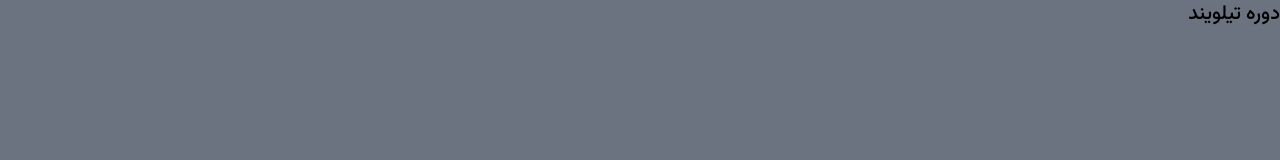
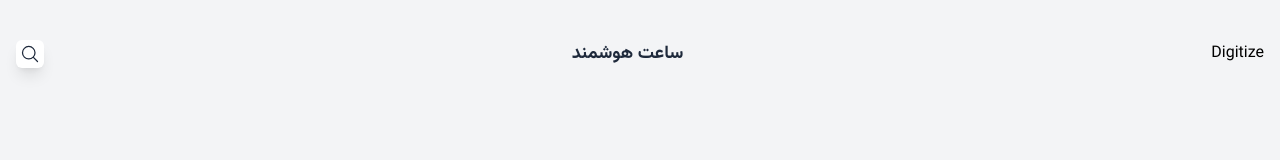
Before and after one commit to sajjadrahimi78/digitize-tailwind-project, a website: page public/index.html in a window 1280 px wide. Drawn offline with Linux system fonts and the light colour scheme.

Commit message:
app bar for mpbile

```diff
--- a/public/index.html
+++ b/public/index.html
@@ -3,10 +3,32 @@
   <head>
     <meta charset="UTF-8" />
     <meta name="viewport" content="width=device-width, initial-scale=1.0" />
-    <title>Digitize App</title>
+    <title>Digitize App | Shop</title>
     <link rel="stylesheet" href="./build/tailwind.css" />
   </head>
-  <body class="bg-gray-500">
-    <h1 class="text-xl font-medium">دوره تیلویند</h1>
+  <body class="bg-gray-100 px-4">
+    <!-- app bar -->
+    <div class="flex items-center justify-between mt-10 mb-6">
+      <div class="">Digitize</div>
+      <div class="text-lg font-bold text-slate-800">ساعت هوشمند</div>
+      <div class="w-7 h-7 bg-white shadow-lg rounded-md text-slate-800 flex items-center justify-center">
+        <svg
+          xmlns="http://www.w3.org/2000/svg"
+          fill="none"
+          viewBox="0 0 24 24"
+          stroke-width="1.5"
+          stroke="currentColor"
+          class="w-5 h-5"
+        >
+          <path
+            stroke-linecap="round"
+            stroke-linejoin="round"
+            d="m21 21-5.197-5.197m0 0A7.5 7.5 0 1 0 5.196 5.196a7.5 7.5 0 0 0 10.607 10.607Z"
+          />
+        </svg>
+      </div>
+    </div>
+
+    <!-- filter - sort mobile section -->
   </body>
 </html>
```
Also changed, not shown: public/build/tailwind.css.
